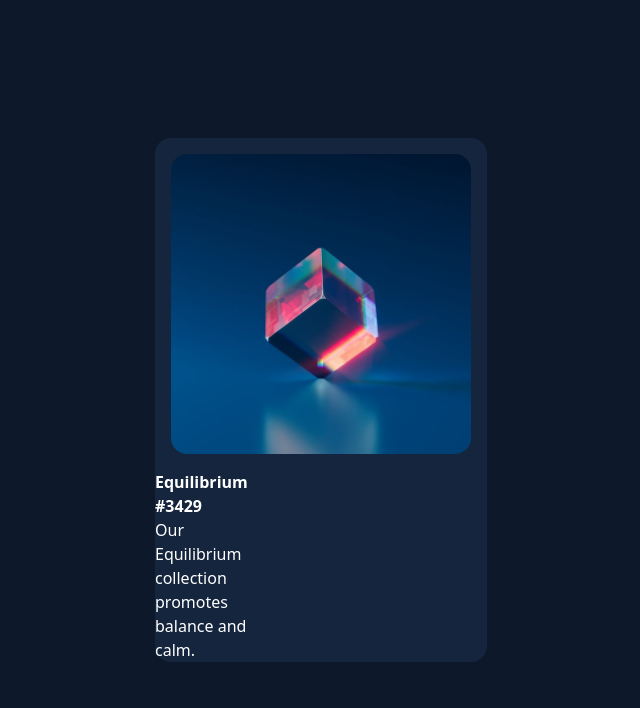
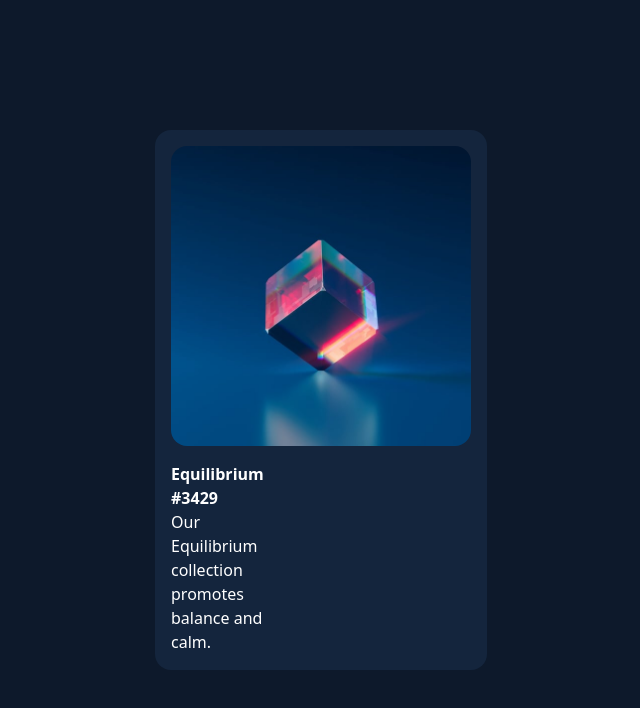
Before and after one commit to otilor/nft-preview-card-frontend-mentor, a Next.js app: page / in a window 1280 px wide. Shown: the top 708 px of the page, without its empty margins (319-959 px from the left). Built offline with nearby package versions, Linux system fonts and the light colour scheme.

Commit message:
add margin

```diff
--- a/pages/index.js
+++ b/pages/index.js
@@ -25,7 +25,7 @@ export default function Home() {
                 alt="Ethereum Icon"
               />
             </div>
-            <div className="w-min">
+            <div className="m-4 w-min">
               <h4 className="font-bold">Equilibrium #3429</h4>
               <p className="">Our Equilibrium collection promotes balance and calm.</p>
             </div>
```
